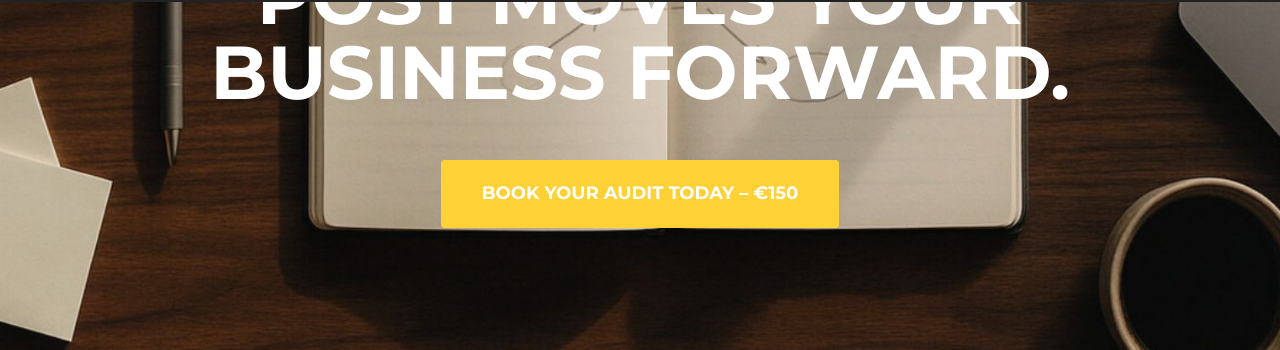
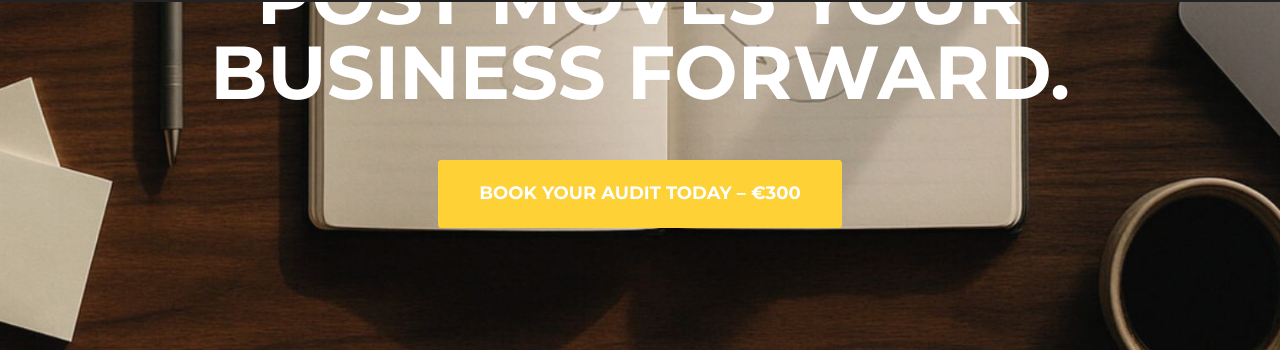
Before and after one commit to ContentClarityStudio/contentclaritystudio.github.io, a Jekyll site: the page built from index.html, in a window 1280 px wide and 900 px high, scrolled down 402 px. Shown: the part 78-428 px from the top of the window. Built offline with Jekyll 4.4.1, drawn with Linux system fonts in a browser that asks for light colours; some web fonts are replaced.

Commit message:
Update header.html

```diff
--- a/_includes/header.html
+++ b/_includes/header.html
@@ -51,7 +51,7 @@
         <span class="d-block">so every post moves your business forward.</span>
       </div>
 
-      <a href="#contact" class="page-scroll btn btn-xl">Book your audit today – €150</a>
+      <a href="#contact" class="page-scroll btn btn-xl">Book your audit today – €300</a>
     </div>
   </div>
 </header>
```
